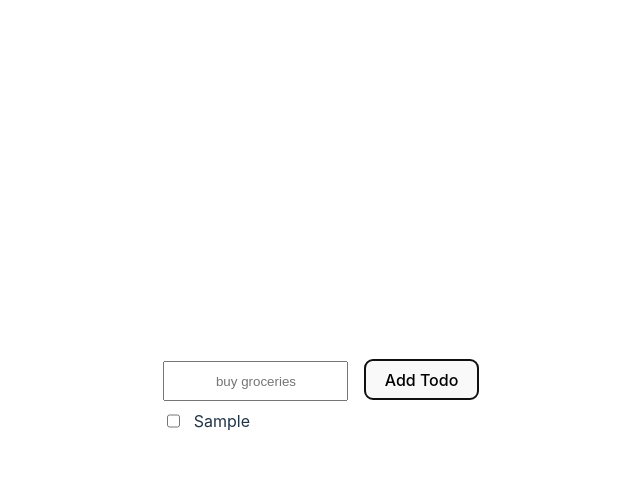
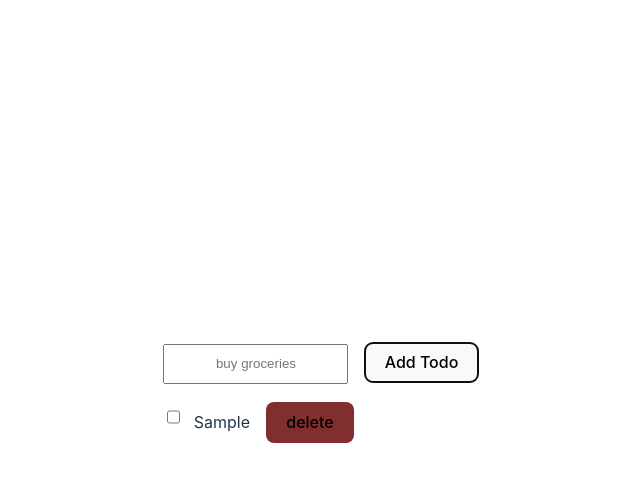
Before and after one commit to StephanRaab/vue-todo, a Vue app: page / in a window 1280 px wide. Both pictures are taken after typing "Sample" into the empty fields and a click on the button "Add Todo". Shown: the top 482 px of the page, without its empty margins (319-959 px from the left). Built offline with nearby package versions, Linux system fonts and the light colour scheme.

Commit message:
add delete functionality, and button

```diff
--- a/src/components/BaseTodo.vue
+++ b/src/components/BaseTodo.vue
@@ -15,6 +15,9 @@ export default {
 
             this.todos.push(this.todoInput)
             this.todoInput = ''
+        },
+        deleteTodo(index) {
+            this.todos.splice(index, 1) //the second argument here specifies how many elements to remove
         }
     }
 }
@@ -30,7 +33,7 @@ export default {
         ~~2. do the same thing when hitting enter or the button~~
         ~~3. show todos in list on the screen~~
         4. todos have state uncompleted|completed( completed will be greyed out and crossed through)
-        5. todo can be deleted, removed from the todolist
+        ~~5. todo can be deleted, removed from the todolist~~
         6. you can add a due date to a todo
         7. you can tag a todo with a color
         8. make todos draggable/change order
@@ -40,6 +43,7 @@ export default {
     <label :class="{ 'completed': isCompleted }" v-for="todo, todoIndex in todos" :key="'todo' + todoIndex">
         <input type="checkbox" v-model="isCompleted">
         {{ todo }}
+        <button @click="deleteTodo(todoIndex)" class="deleteBtn">delete</button>
     </label>
 </template>
 
@@ -48,6 +52,7 @@ export default {
 input {
     height: 34px;
     text-align: center;
+    margin-bottom: 1em;
 }
 
 button {
@@ -57,6 +62,7 @@ button {
 label {
     display: flex;
     align-items: center;
+    margin-bottom: .7em;
 }
 
 label>input {
@@ -67,4 +73,8 @@ label>input {
 .completed {
     text-decoration: line-through;
 }
+
+.deleteBtn {
+    background-color: rgb(129, 46, 46);
+}
 </style>
```
